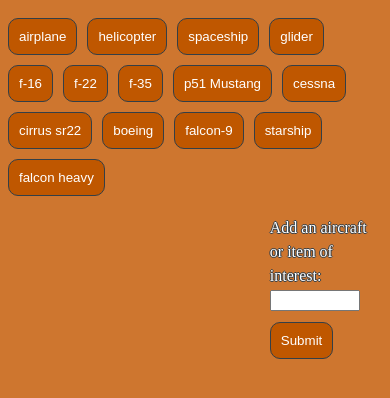
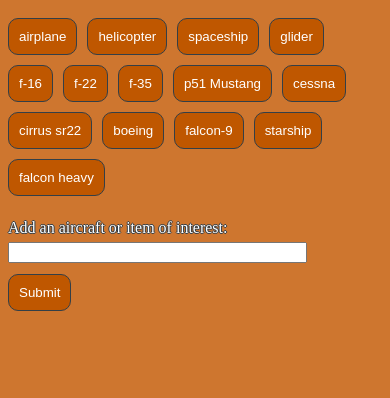
Before and after one commit to cshanebrown78/giphy-page, a plain HTML site: page index.html in a window 390 px wide. Drawn offline with nearby package versions, Linux system fonts and the light colour scheme.

Commit message:
Added media styling for small screens for new button div

```diff
--- a/assets/css/style.css
+++ b/assets/css/style.css
@@ -56,3 +56,11 @@
     width: 30%;
     float: right;
 }
+
+@media screen and (max-width: 640px) {
+    .newbtn-container {
+        margin-top: 20px;
+        width: 100%;
+        float: left;
+    }
+}
```
